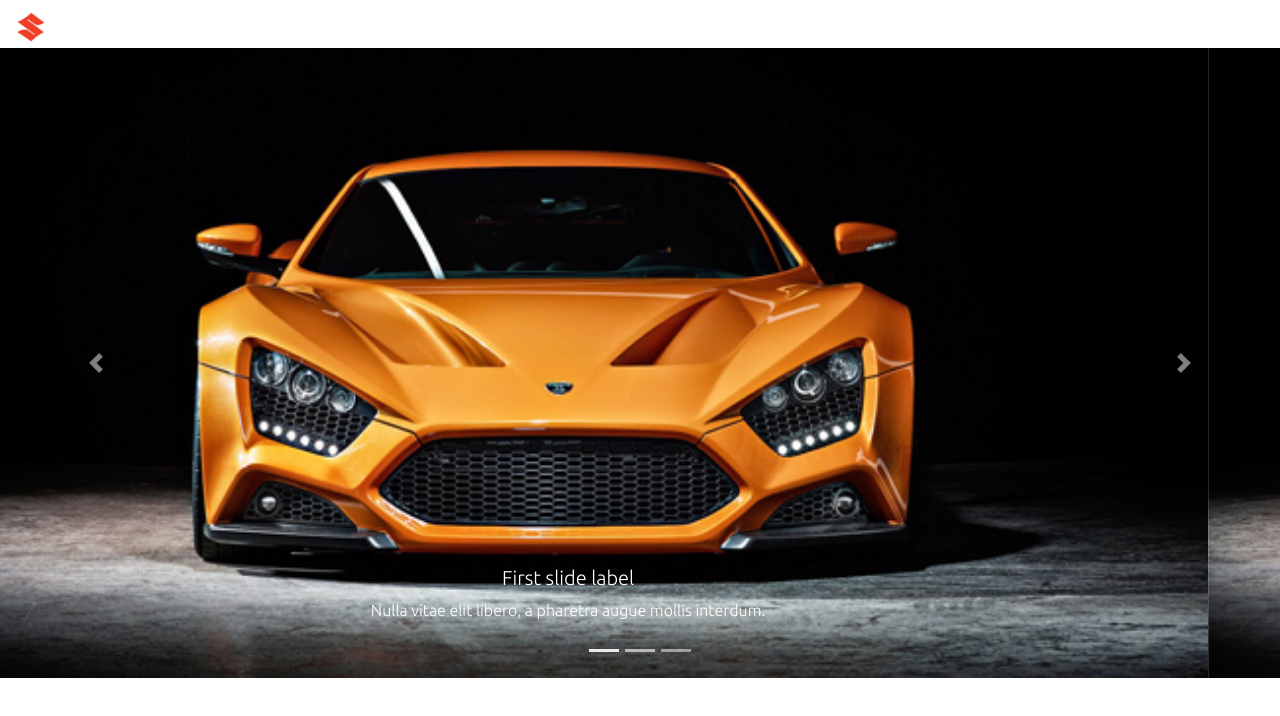
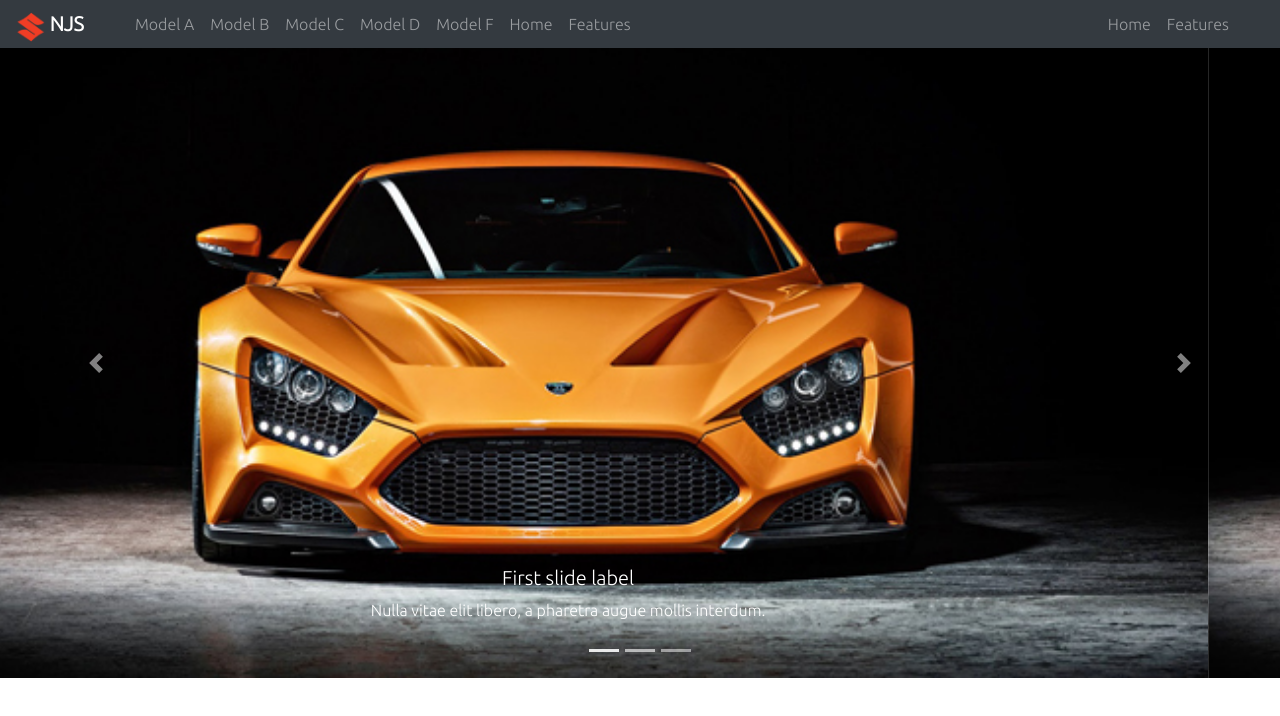
Before and after one commit to wahyutaqdirulaziz/njs, a plain HTML site: page index.html in a window 1280 px wide. Drawn offline with nearby package versions, Linux system fonts and the light colour scheme.

Commit message:
menambahkan beberapa revisi

```diff
--- a/index.html
+++ b/index.html
@@ -15,7 +15,7 @@
 <body>
 
 
-    <nav class="navbar navbar-expand-lg navbar-dark site-header sticky-top py-1 bg-custom">
+    <nav class="navbar navbar-expand-lg navbar-dark site-header sticky-top py-1 bg-dark">
         <div class="">
             <img src="assets/img/suzu.png" width="30" height="30" alt="">
 
```
